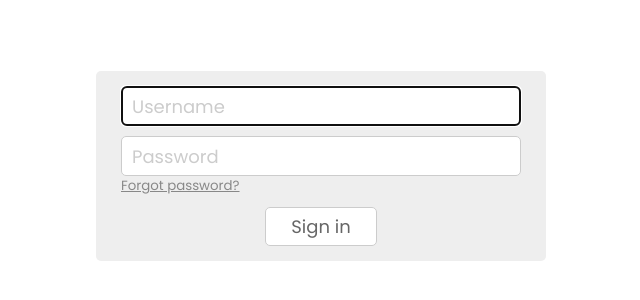
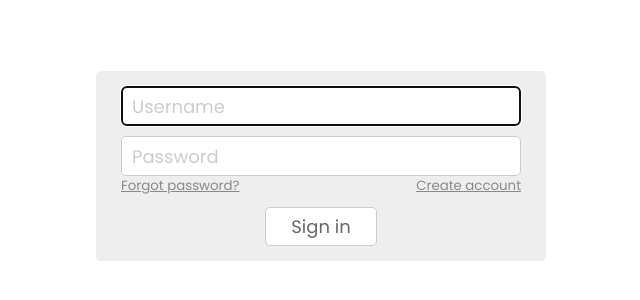
Before and after one commit to Willsem/isis-notes, an Angular app in the folder frontend/: page /auth/sign-in in a window 1280 px wide. Shown: the part 234-534 px from the top of the page, without its empty margins (319-959 px from the left). Built offline with nearby package versions, Linux system fonts and the light colour scheme; no server answers.

Commit message:
[ISIS-10] add sign up button

```diff
--- a/frontend/src/app/auth/components/auth-page/auth-page.component.css
+++ b/frontend/src/app/auth/components/auth-page/auth-page.component.css
@@ -45,15 +45,19 @@
   cursor: pointer;
 }
 
-.auth-box .forgot {
-  display: block;
+.auth-box .btns-under-password {
+  display: flex;
+  justify-content: space-between;
+}
+
+.auth-box .less-visible-btn {
   text-decoration: underline;
   color: #888;
   background: none;
   border: none;
 }
 
-.auth-box .forgot:hover {
+.auth-box .less-visible-btn:hover {
   color: #bbb;
 }
 
--- a/frontend/src/app/auth/components/auth-page/auth-page.component.html
+++ b/frontend/src/app/auth/components/auth-page/auth-page.component.html
@@ -2,7 +2,10 @@
     <input type="text" [(ngModel)]="username" autofocus placeholder="Username">
     <div>
         <input type="password" [(ngModel)]="password" placeholder="Password">
-        <button class="forgot" (click)="onForgot()">Forgot password?</button>
+        <div class="btns-under-password">
+            <button class="less-visible-btn" (click)="onForgot()">Forgot password?</button>
+            <button class="less-visible-btn" (click)="onCreate()">Create account</button>
+        </div>
     </div>
     <button class="sign" (click)="onLogin()">Sign in</button>
 </div>
--- a/frontend/src/app/auth/components/auth-page/auth-page.component.ts
+++ b/frontend/src/app/auth/components/auth-page/auth-page.component.ts
@@ -41,7 +41,7 @@ export class AuthPageComponent implements OnInit {
     await this.router.navigateByUrl(redirect);
   }
 
-  public onForgot(): void {
+  public onForgot(): void {}
 
-  }
+  public onCreate(): void {}
 }
```
